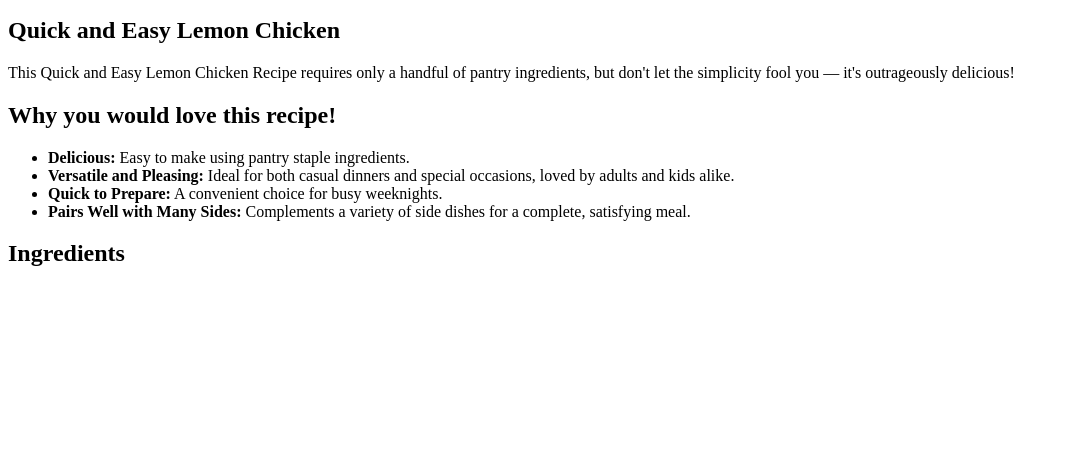
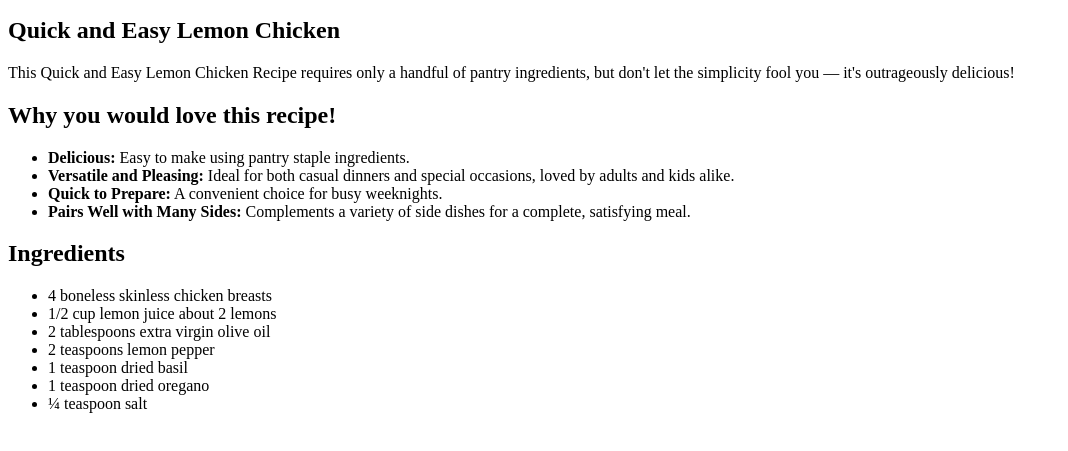
Before and after one commit to dev1979/odin-recipes, a plain HTML site: page recipes/lemon-chicken.html in a window 1280 px wide. Shown: the part 101-552 px from the top of the page, without its empty margins (0-1068 px from the left). Drawn offline with Linux system fonts and the light colour scheme.

Commit message:
feat: Add ingredients to chicken lemon recipe
Add ingredients to chicken-lemon.html

Adjust image width to 800

modified:   lemon-chicken.html

```diff
--- a/recipes/lemon-chicken.html
+++ b/recipes/lemon-chicken.html
@@ -7,7 +7,7 @@
 </head>
 <body>
     <h1>Lemon Chicken</h1>
-    <img src="./images/lemon-chicken.jpg" alt="Lemon Chicken">
+    <img src="../images/lemon-chicken.jpg" alt="Lemon Chicken" width="800">
     <h2>Quick and Easy Lemon Chicken</h2>
     <p>This Quick and Easy Lemon Chicken Recipe requires only a handful of pantry ingredients,
         but don't let the simplicity fool you — it's outrageously delicious!</p>
@@ -21,6 +21,14 @@
         </ul>
     </p>
     <h2>Ingredients</h2>
-        <ul>
+    <ul>
+        <li>4 boneless skinless chicken breasts</li>
+        <li>1/2 cup lemon juice about 2 lemons</li>
+        <li>2 tablespoons extra virgin olive oil</li>
+        <li>2 teaspoons lemon pepper</li>
+        <li>1 teaspoon dried basil</li>
+        <li>1 teaspoon dried oregano</li>
+        <li>¼ teaspoon salt</li>
+    </ul>
 </body>
 </html>
```
